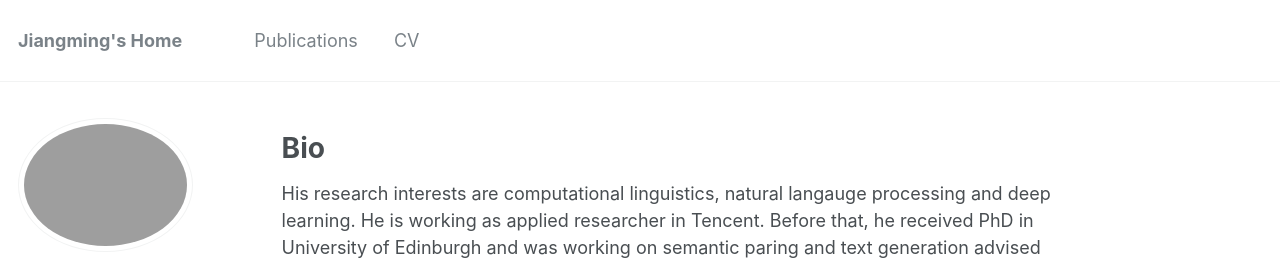
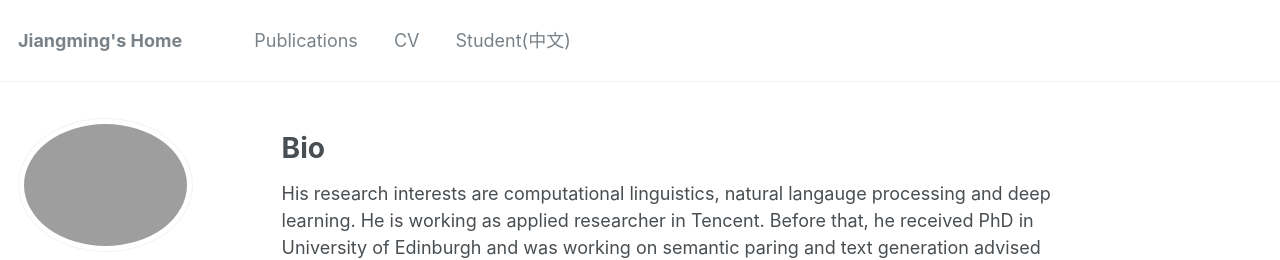
Before and after one commit to LeonCrashCode/LeonCrashCode.github.io, a Jekyll site: the page built from _pages/about.md, in a window 1280 px wide and 1146 px high. Shown: the top 260 px of the window. Built offline with Jekyll 4.4.1, drawn with Linux system fonts in a browser that asks for light colours.

Commit message:
Update navigation.yml

```diff
--- a/_data/navigation.yml
+++ b/_data/navigation.yml
@@ -18,5 +18,8 @@ main:
   - title: "CV"
     url: /cv/
 
+  - title: "Student(中文)"
+    url: /student/
+
   #- title: "Guide"
   #  url: /markdown/
```
